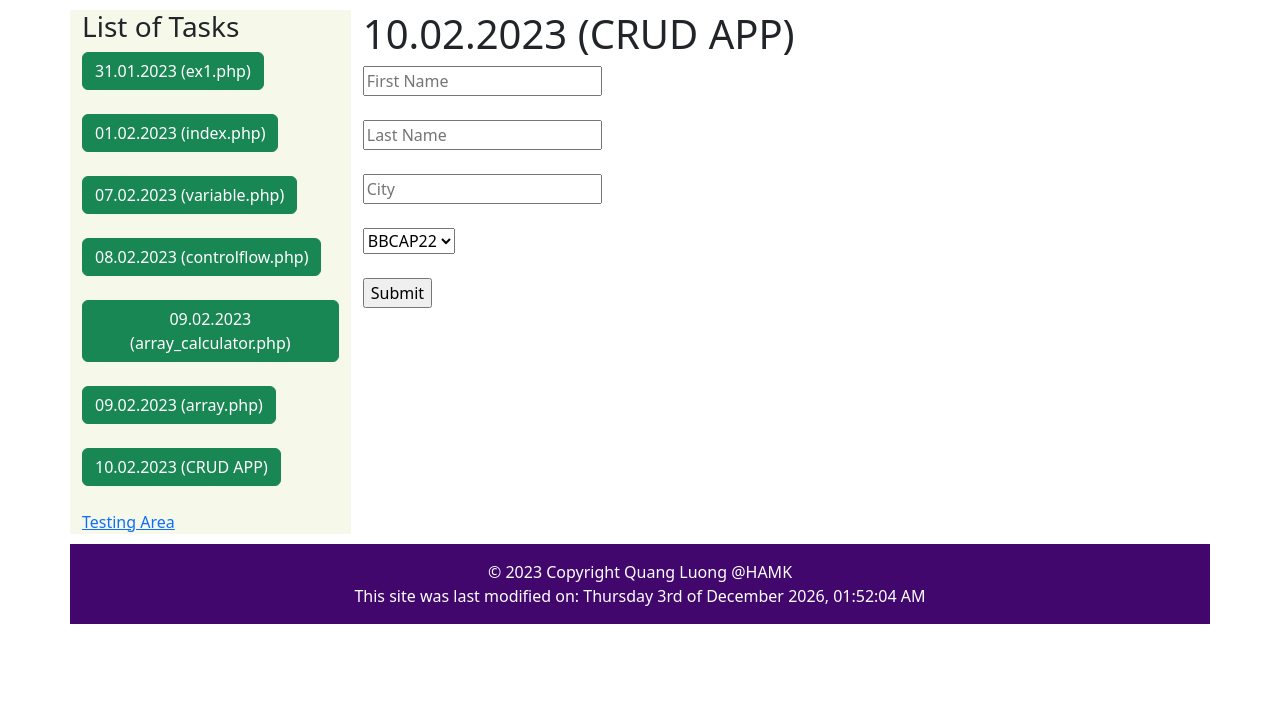
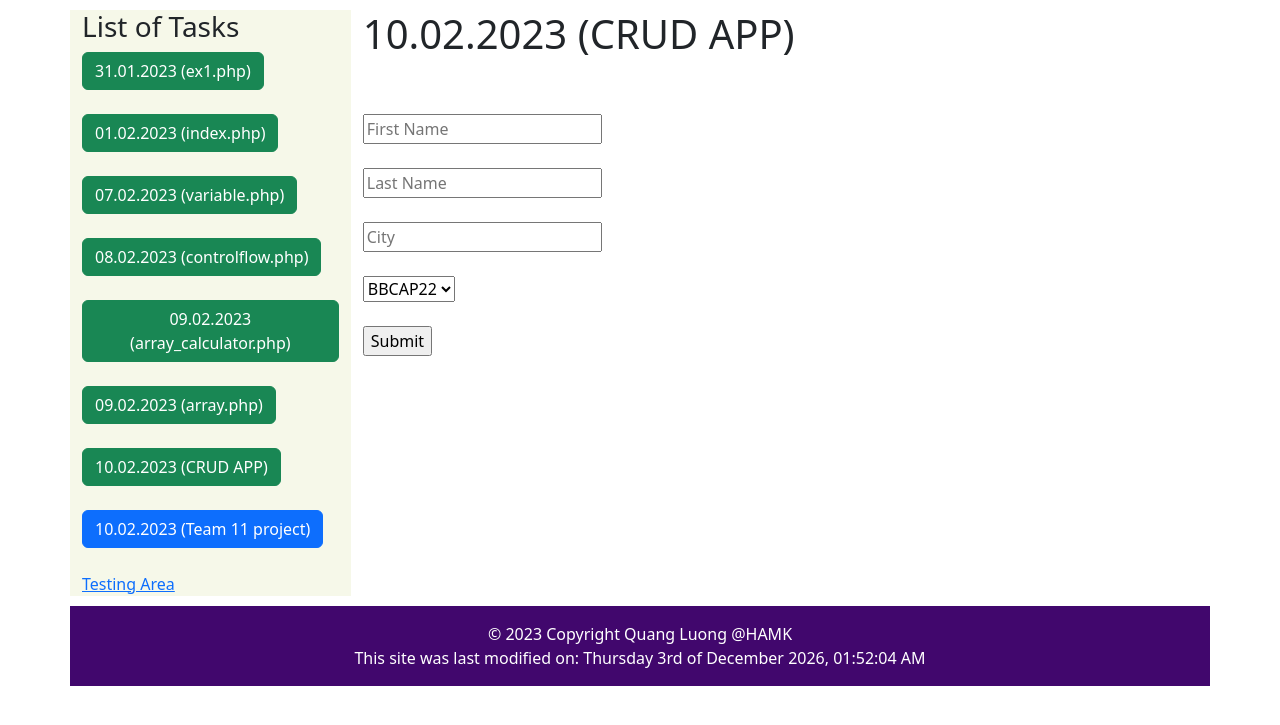
Before and after one commit to luonghuyquang/quang22000WebProg2023, a PHP site: page /crud/create.php in a window 1280 px wide. Shown: the part 56-781 px from the top of the page. Run offline with PHP 8.4, Linux system fonts and the light colour scheme.

Commit message:
link to team project

```diff
--- a/crud/create.php
+++ b/crud/create.php
@@ -2,7 +2,7 @@
 $title = "A simple CRUD app";
 include '../quang22000Layout/header.php';
 ?>
-<h1>10.02.2023 (CRUD APP)</h1>
+<h1>10.02.2023 (CRUD APP)<br><br></h1>
 <form method="post" action = "">
   <input type="text" name="fname" placeholder="First Name" required><br><br>
   <input type="text" name="lname" placeholder="Last Name" required><br><br>
--- a/quang22000Layout/header.php
+++ b/quang22000Layout/header.php
@@ -55,6 +55,7 @@
       <a class="btn btn-success" href="/quang22000WebProg2023/array_calculator.php">09.02.2023 (array_calculator.php)</a><br><br>
       <a class="btn btn-success" href="/quang22000WebProg2023/array.php">09.02.2023 (array.php)</a><br><br>
       <a class="btn btn-success" href="/quang22000WebProg2023/crud/create.php">10.02.2023 (CRUD APP)</a><br><br>
+      <a class="btn btn-primary" href="https://github.com/luonghuyquang/team11WebProg" target="blank">10.02.2023 (Team 11 project)</a><br><br>
       <a href="testcode.php">Testing Area</a>
     </div>
     <div class="col-sm-9">
```
